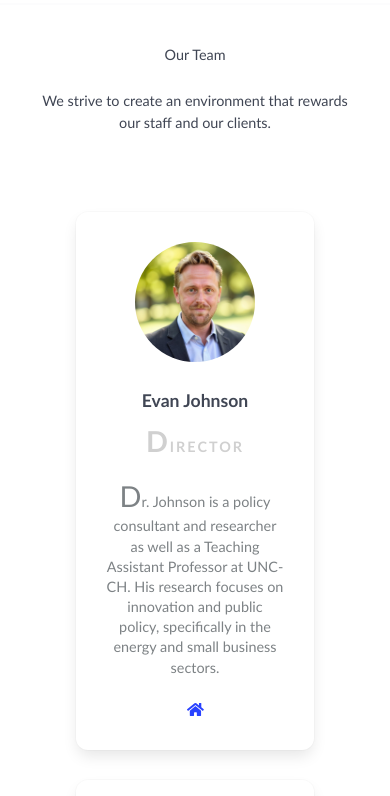
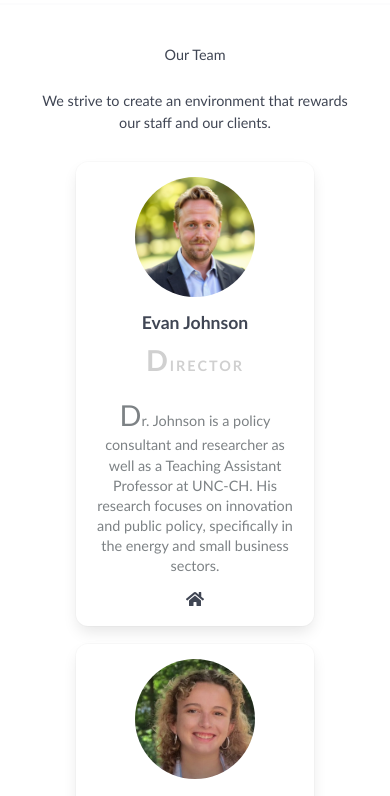
Before and after one commit to eejohnsonllc/arclight_web_core, a React (Vite) app: page /about in a window 390 px wide. Shown: the part 1156-1952 px from the top of the page. Built offline with nearby package versions, Linux system fonts and the light colour scheme; a web font is replaced by a local one.

Commit message:
adding erin and alumni page

```diff
--- a/src/App.jsx
+++ b/src/App.jsx
@@ -15,6 +15,7 @@
 import './css/about.css';
 import './css/bio.css';
 import './css/contact.css';
+import './css/alumni.css';
 
 // Import components
 import Navbar from './components/Navbar';
@@ -22,6 +23,7 @@
 import MobileOptimizer from './components/MobileOptimizer';
 import Home from './pages/Home';
 import About from './pages/About';
+import Alumni from './pages/Alumni';
 import Projects from './pages/Projects';
 import Contact from './pages/Contact';
 import Bio from './pages/Bio';
@@ -97,6 +99,7 @@
         <Routes>
           <Route path='/' element={<Home />} />
           <Route path='/about' element={<About />} />
+          <Route path='/alumni' element={<Alumni />} />
           <Route path='/projects' element={<Projects />} />
           <Route path='/contact' element={<Contact />} />
           <Route path='/bio' element={<Bio />} />
--- /dev/null
+++ b/src/css/alumni.css
@@ -0,0 +1,172 @@
+/* =========================
+   Global Styles
+========================= */
+body {
+  font-family: 'Lato', sans-serif, BlinkMacSystemFont, -apple-system, Segoe UI, Roboto, Oxygen, Ubuntu, Cantarell, Fira Sans, Droid Sans, Helvetica Neue, Helvetica, Arial, sans-serif;
+}
+
+h1, h2, h3, h4, h5, h6 {
+  font-family: 'Montserrat', sans-serif;
+  font-weight: 300;
+}
+
+/* Navbar Adjustments */
+#nav_por > .navbar-item {
+  width: 20vw;
+  white-space: normal;
+}
+
+/* =========================
+   Alumni Intro
+========================= */
+.alumni-intro {
+  text-align: center;
+  margin-bottom: 1rem; /* tighter spacing before cards */
+}
+
+.alumni-intro h1,
+.alumni-intro p {
+  margin-bottom: 1rem;
+}
+
+/* =========================
+   Alumni Section
+========================= */
+.alumni-section {
+  padding-top: 1rem;    /* reduced top spacing */
+  padding-bottom: 2rem; /* reduced bottom spacing */
+  text-align: center;
+}
+
+/* Team Box Container */
+.team-boxed {
+  display: flex;
+  flex-direction: column;
+  justify-content: center;
+  align-items: center;
+  text-align: center;
+  margin: 0 auto;
+  max-width: 1200px;
+}
+
+.team-boxed h2 {
+  font-weight: bold;
+  margin-bottom: 20px;
+  padding-top: 20px;
+  color: inherit;
+}
+
+.team-boxed .intro {
+  font-size: 16px;
+  max-width: 500px;
+  margin: 0 auto;
+}
+
+.team-boxed .intro p {
+  margin-bottom: 0;
+}
+
+/* =========================
+   People Cards
+========================= */
+.team-boxed .people {
+  display: flex;
+  flex-wrap: wrap;
+  justify-content: center;
+  gap: 1rem; /* tighter spacing between cards */
+  padding: 0; /* remove extra padding */
+}
+
+.team-boxed .item {
+  text-align: center;
+}
+
+.team-boxed .item .box {
+  text-align: center;
+  padding: 20px;       /* smaller padding inside card */
+  background-color: #fff;
+  margin-bottom: 15px; /* less vertical spacing between rows */
+  transition: transform 0.2s;
+}
+
+.team-boxed .item .box:hover {
+  transform: translateY(-5px);
+}
+
+.team-boxed .item img {
+  width: 120px;
+  height: 120px;
+  object-fit: cover;
+  border-radius: 50%;
+  margin: 0 auto 15px;
+  display: block;
+}
+
+.team-boxed .item .name {
+  font-weight: bold;
+  margin-top: 15px;
+  margin-bottom: 5px;
+  color: inherit;
+}
+
+.team-boxed .item .title {
+  text-transform: uppercase;
+  font-weight: bold;
+  color: #d0d0d0;
+  letter-spacing: 2px;
+  font-size: 13px;
+  margin-bottom: 10px;
+}
+
+.team-boxed .item .description {
+  font-size: 15px;
+  margin-top: 0;
+  margin-bottom: 10px;
+}
+
+/* Social Icons */
+.team-boxed .item .social a {
+  color: inherit;
+  margin: 0 5px;
+  font-size: 16px;
+}
+
+/* =========================
+   Hero Section
+========================= */
+.has-bg-img {
+  background-color: #cddafd;
+  background-size: cover;
+  transition: all 2s ease-in;
+}
+
+@keyframes fadeIn {
+  0% { opacity: 0; }
+  100% { opacity: 1; }
+}
+
+.fadeIn {
+  animation-name: fadeIn;
+  animation-duration: 5s;
+  animation-fill-mode: both;
+}
+
+/* =========================
+   Responsive Adjustments
+========================= */
+@media (max-width: 767px) {
+  .team-boxed h2 {
+    margin-bottom: 25px;
+    padding-top: 25px;
+    font-size: 24px;
+  }
+
+  .team-boxed .people {
+    gap: 0.5rem; /* tighter spacing on mobile */
+  }
+
+  .team-boxed .item .box {
+    padding: 15px;
+    margin-bottom: 10px;
+  }
+}
--- a/src/pages/About.jsx
+++ b/src/pages/About.jsx
@@ -10,39 +10,21 @@
       icon: 'fas fa-home',
     },
     {
-      name: 'Yukun Yang',
-      title: ' Data Scientist ',
-      image: '/pictures/team/Yukun.jpg',
-      description:
-        'Yukun earned his M.S. degree in Information Science from UNC-CH. At Arclight, he works to identify data needs and opportunities, adopt the best practices for data collection, and render visually appealing data visualizations.',
-      social: 'https://yukunyang.info/',
-      icon: 'fas fa-home',
-    },
-    {
-      name: 'Savannah Dowden',
-      title: 'Research Analyst ',
-      image: '/pictures/team/Savannah.jpg',
-      description:
-        'Savannah earned her B.S. degree in Public Policy and Statistics from UNC-CH in May of 2021. At Arclight, she works to clean datasets, perform data analysis, and assists in developing research methodologies.',
-      social: 'https://www.linkedin.com/in/savannah-dowden-8b046017a/',
-      icon: 'fab fa-linkedin',
-    },
-    {
-      name: 'Megan Doherty',
-      title: 'Administrative Analyst ',
-      image: '/pictures/team/Megan.jpg',
-      description:
-        'Megan earned her B.S. degree in Biology and minors in Environmental Science, Mandarin, and Chemistry from UNC-CH in 2022. At Arclight, she provides administrative support, performs data analysis, and assists in report writing.',
-      social: 'https://www.linkedin.com/in/megan-doherty-31b3981aa/',
-      icon: 'fab fa-linkedin',
-    },
-    {
       name: 'Ashley Cox',
       title: 'Administrative Analyst ',
       image: '/pictures/team/Ashley.jpeg',
       description:
         'Ashley earned her B.A. degree in Public Policy from UNC-CH in 2024. At Arclight, she provides administrative support, including communication with clients, as well as general data analysis.',
       social: 'https://www.linkedin.com/in/ashley-cox-9a24b1315/',
+      icon: 'fab fa-linkedin',
+    },
+    {
+      name: 'Erin Flanagan',
+      title: 'Administrative Analyst ',
+      image: '/pictures/team/Erin.jpeg',
+      description:
+        'Erin Flanagan is a senior Honors student at UNC-CH pursuing a B.A. degree in Environmental Studies. She is interested in the ways that economic, political, and social systems impact the health of people and the environment. Erin has a background in natural science research and worked as a research assistant at the Highlands Biological Station (HBS) during the 2024 semester. Here she aided Dr. Jerry Miller’s team with data collection and analysis for their groundbreaking research on atmospheric microplastic deposition in the Southern Appalachians pre and post-Hurricane Helene. Erin is a 2025 UNC Summer Undergraduate Research Fellow, and co-leads a research team analysing the link between atmospheric deposition of microplastics and their incorporation into a Southern Appalachian food chain. Erin brings her experience in data collection, analysis, and visualization to ArcLight where she works as a Research Analyst.',
+      social:'https://www.linkedin.com/in/erin-m-flanagan/',
       icon: 'fab fa-linkedin',
     }
   ];
--- /dev/null
+++ b/src/pages/Alumni.jsx
@@ -0,0 +1,127 @@
+const Alumni = () => {
+    const teamMembers = [
+
+      {
+        name: 'Yukun Yang',
+        title: ' Data Scientist ',
+        image: '/pictures/team/Yukun.jpg',
+        description:
+          'Yukun earned his M.S. degree in Information Science from UNC-CH. At Arclight, he works to identify data needs and opportunities, adopt the best practices for data collection, and render visually appealing data visualizations.',
+        social: 'https://yukunyang.info/',
+        icon: 'fas fa-home',
+      },
+      {
+        name: 'Savannah Dowden',
+        title: 'Research Analyst ',
+        image: '/pictures/team/Savannah.jpg',
+        description:
+          'Savannah earned her B.S. degree in Public Policy and Statistics from UNC-CH in May of 2021. At Arclight, she works to clean datasets, perform data analysis, and assists in developing research methodologies.',
+        social: 'https://www.linkedin.com/in/savannah-dowden-8b046017a/',
+        icon: 'fab fa-linkedin',
+      },
+      {
+        name: 'Megan Doherty',
+        title: 'Administrative Analyst ',
+        image: '/pictures/team/Megan.jpg',
+        description:
+          'Megan earned her B.S. degree in Biology and minors in Environmental Science, Mandarin, and Chemistry from UNC-CH in 2022. At Arclight, she provides administrative support, performs data analysis, and assists in report writing.',
+        social: 'https://www.linkedin.com/in/megan-doherty-31b3981aa/',
+        icon: 'fab fa-linkedin',
+      }
+    ];
+
+    return (
+      <div>
+        {/* Hero Section */}
+        <section id='hero'>
+          <section className='hero is-medium has-bg-img fadeIn'>
+            <div className='hero-body'>
+              <div className='container has-text-centered text'>
+                <h1
+                  className='has-text-white title is-1'
+                  style={{
+                    display: 'inline-block',
+                    textShadow:
+                      '0 0 10px rgba(71, 102, 98, 1), 0 0 20px rgba(59, 79, 73, 1), 0 0 30px #0ff',
+                  }}
+                >
+                  Arclight Analytics Alumni
+                </h1>
+              </div>
+            </div>
+          </section>
+        </section>
+
+        {/* About Us Content */}
+
+
+        <hr />
+
+            <div className='columns is-centered alumni-intro'>
+              <div className='column is-half'>
+                <h1 className='subtitle is-1 is-muted'>Our Alumni Team</h1>
+                <p>
+                  At Arclight Analytics, we are deeply grateful to our alumni for their dedication, talent, and lasting contributions. Each member of our alumni team played an important role in shaping our culture of innovation, collaboration, and excellence. Their hard work and insight helped us grow from a small team with big ideas into a thriving company making a meaningful impact through data-driven solutions. Though they’ve moved on to new opportunities, their influence continues to guide our work and inspire the next generation of Arclight innovators.
+                </p>
+              </div>
+            </div>
+
+        {/* Team Section */}
+        <section className='section is-medium is-white has-text-centered alumni-section'>
+          <div className='container is-fluid'>
+
+
+            <div className='team-boxed'>
+              <div className='container is-fluid'>
+                <div className='row people'>
+                  {teamMembers.map((member, index) => (
+                    <div key={index} className='col-md-6 col-lg-3 item'>
+                      <div className='box'>
+                        <img
+                          className='rounded-circle'
+                          src={member.image}
+                          alt={member.name}
+                        />
+                        <h3 className='name'>{member.name}</h3>
+                        <p
+                          className='title'
+                          style={{
+                            marginBottom: '15px',
+                            display: 'block',
+                            clear: 'both',
+                          }}
+                        >
+                          {member.title}
+                        </p>
+                        <p
+                          className='description'
+                          style={{
+                            marginTop: '0',
+                            display: 'block',
+                            clear: 'both',
+                          }}
+                        >
+                          {member.description}
+                        </p>
+                        <div className='social'>
+                          <a
+                            href={member.social}
+                            target='_blank'
+                            rel='noopener noreferrer'
+                          >
+                            <i className={member.icon}></i>
+                          </a>
+                        </div>
+                      </div>
+                    </div>
+                  ))}
+                </div>
+              </div>
+            </div>
+          </div>
+        </section>
+      </div>
+    );
+  };
+
+  export default Alumni;
```
Also changed, not shown: src/components/Navbar.jsx (+16 -0 lines), 1 other file (tests, documents, lock files or other folders).
